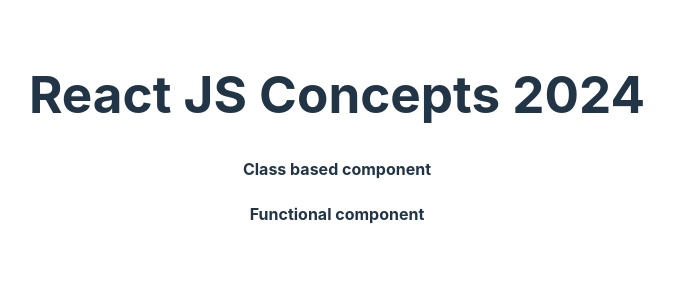
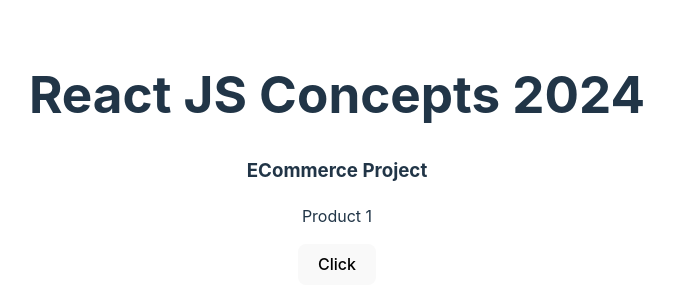
Before and after one commit to IB-ALA/REACT-TUTORIALS, a React (Vite) app in the folder reactjs-concepts-2024/: page / in a window 1280 px wide. Shown: the top 308 px of the page, without its empty margins (303-977 px from the left). Built offline with nearby package versions, Linux system fonts and the light colour scheme.

Commit message:
Nested components.

```diff
--- a/reactjs-concepts-2024/src/App.jsx
+++ b/reactjs-concepts-2024/src/App.jsx
@@ -1,16 +1,16 @@
-import { useState } from "react";
 import "./App.css";
 import ClassBasedComponents from "./components/1-class-based-components";
 import FunctionalComponent from "./components/2-functional-component";
+import ProductList from "./components/products";
 
 function App() {
-  const [count, setCount] = useState(0);
-
   return (
     <div>
       <h1>React JS Concepts 2024</h1>
-      <ClassBasedComponents />
-      <FunctionalComponent />
+      {/* <ClassBasedComponents />
+      <FunctionalComponent /> */}
+
+      <ProductList />
     </div>
   );
 }
--- /dev/null
+++ b/reactjs-concepts-2024/src/components/products/components/product-item.jsx
@@ -0,0 +1,16 @@
+// nested component
+
+function ButtonComponent() {
+  return <button>Click</button>;
+}
+
+function ProductItem() {
+  return (
+    <div>
+      <p>Product 1</p>
+      <ButtonComponent />
+    </div>
+  );
+}
+
+export default ProductItem;
--- /dev/null
+++ b/reactjs-concepts-2024/src/components/products/index.jsx
@@ -0,0 +1,15 @@
+import ProductItem from "./components/product-item";
+
+const dummyProductData = ["Product 1", "Product 2", "Product 3"];
+
+// nested components
+function ProductList() {
+  return (
+    <div>
+      <h3>ECommerce Project</h3>
+      <ProductItem />
+    </div>
+  );
+}
+
+export default ProductList;
```
